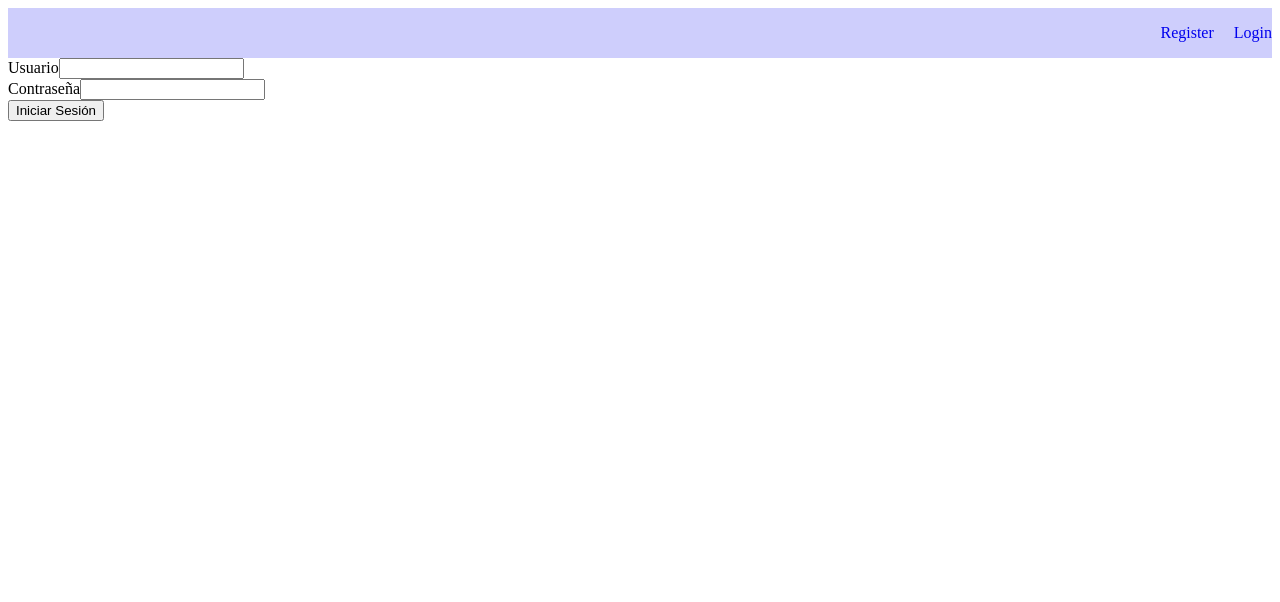
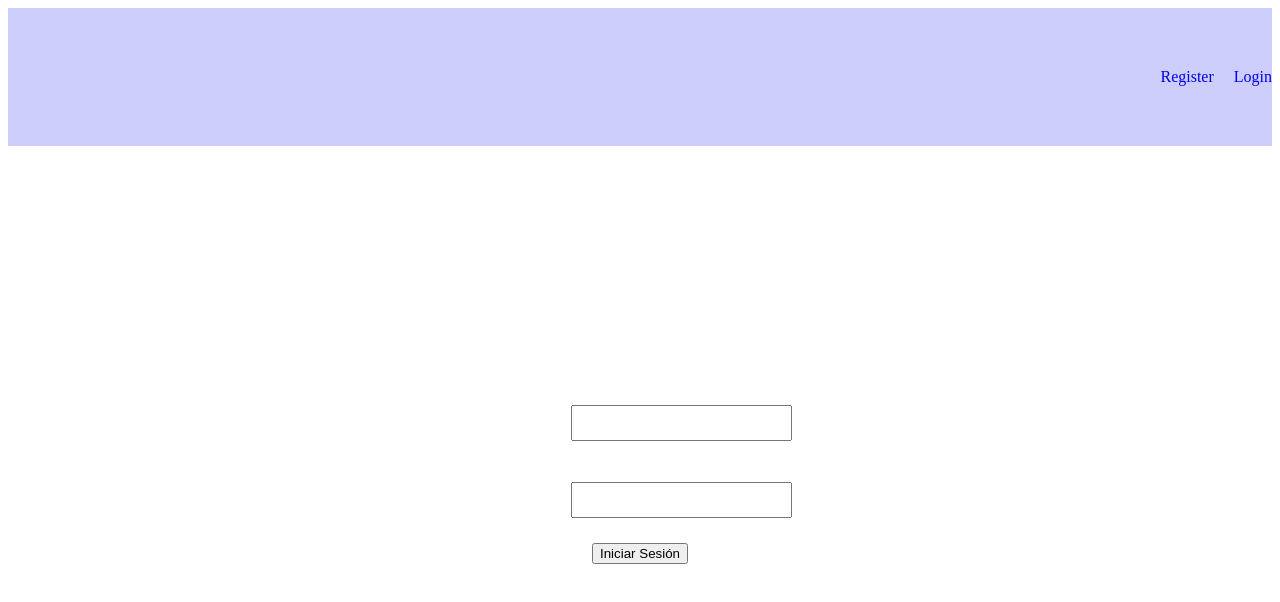
Before and after one commit to jaimezzapata/app-recipes-sabado, a React (Vite) app: page /login in a window 1280 px wide. Shown: the top 602 px of the page. Built offline with nearby package versions, Linux system fonts and the light colour scheme.

Commit message:
Se agregan estilos componentes al Login.jsx

```diff
--- /dev/null
+++ b/src/pages/auth/Login.css
@@ -0,0 +1,33 @@
+.sectionLogin {
+    width: 100%;
+    height: 100vh;
+    display: flex;
+    justify-content: space-between;
+    align-items: center;
+    flex-direction: column;
+}
+.sectionLogin header{
+    height: 150px;
+}
+.sectionLogin form{
+    height: 90%;
+    width: 60%;
+    display: flex;
+    justify-content: center;
+    align-items: center;
+    flex-direction: column;
+    gap: 10px;
+    color: white;
+}
+.sectionLogin form section{
+   width: 40%;
+   height: 10%;
+   display: flex;
+   justify-content: space-between;
+   align-items: center;
+}
+.sectionLogin form section input{
+    width: 70%;
+    height: 30px;
+    outline: none;
+}
--- a/src/pages/auth/Login.jsx
+++ b/src/pages/auth/Login.jsx
@@ -1,8 +1,8 @@
 import Header from "../../components/Header"
-
+import './Login.css'
 const Login = () => {
     return (
-        <section>
+        <section className="sectionLogin">
             <Header />
             <form>
                 <section>
@@ -19,5 +19,4 @@ const Login = () => {
 
     )
 }
-
 export default Login
--- a/src/pages/auth/Register.jsx
+++ b/src/pages/auth/Register.jsx
@@ -1,4 +1,5 @@
 import Header from "../../components/Header"
+import './Register.css'
 const Register = () => {
     return (
         <section>
```
Also changed, not shown: src/pages/auth/Register.css (added).
